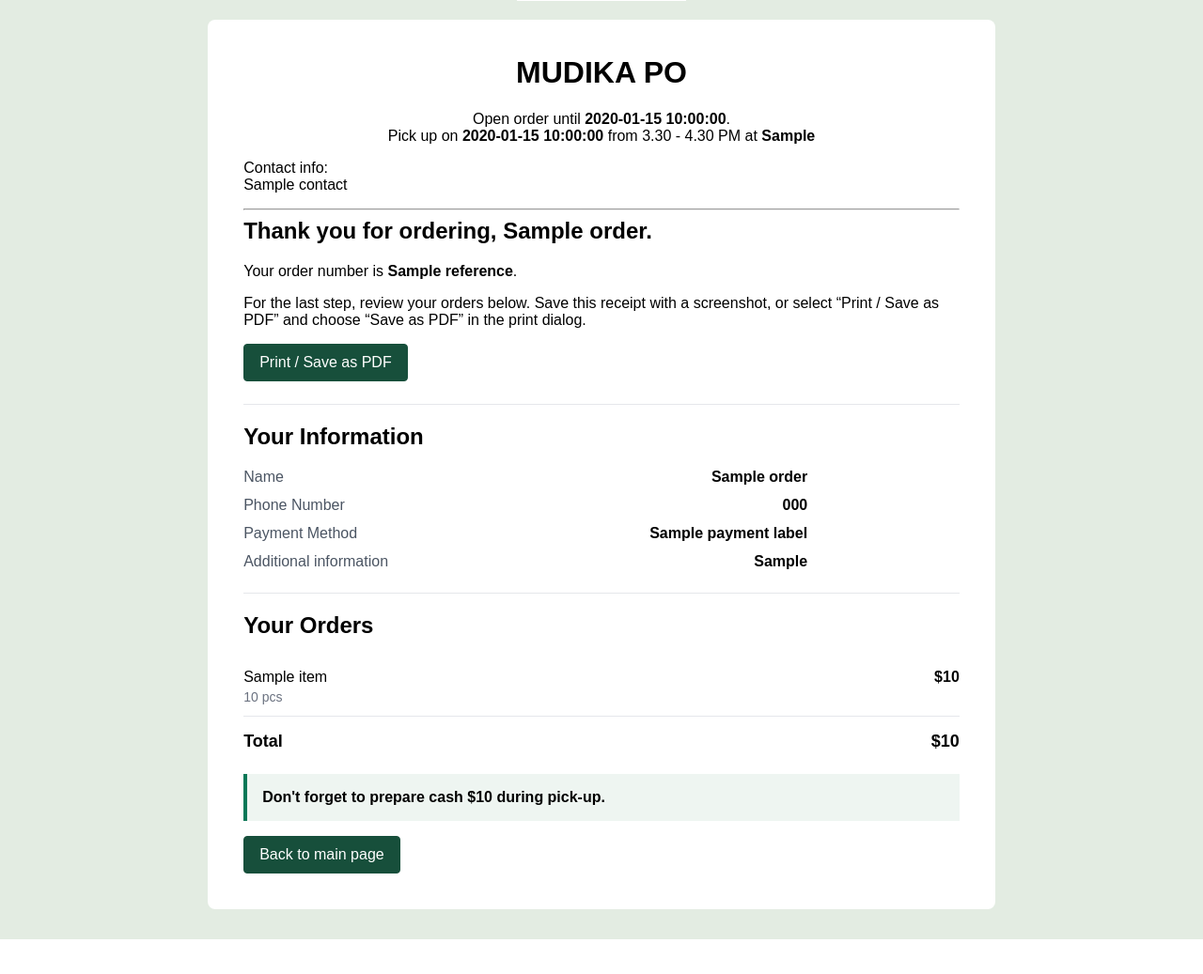
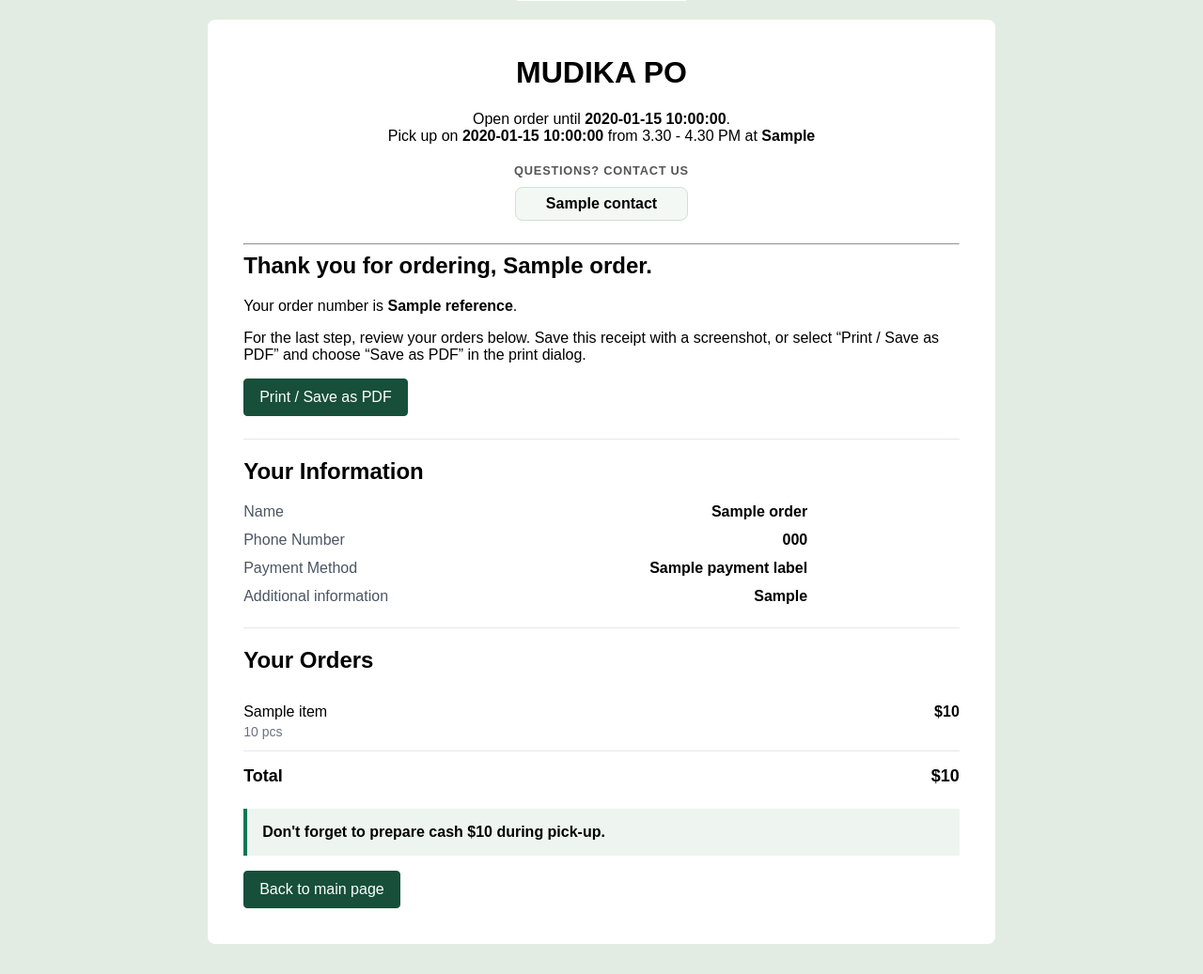
Before and after one commit to adhitamapatrick/mudika-po-website, a Flask app: template src/mudika/templates/order_success.html in a window 1280 px wide. Shown: the part 211-1248 px from the top of the page at 94% size. Before the commit the page ends 1211 px from the top, so only its background shows below. Run offline with Flask 3, Linux system fonts and the light colour scheme; the template is opened without the code that fills it: most values are stand-ins (such as "Sample title", 1, 10 or a date in 2020).

Commit message:
Show contact people as centered cards with tap-to-call numbers
Co-Authored-By: Claude Opus 5.5 <noreply@anthropic.com>
Claude-Session: https://claude.ai/code/session_0153JXUnJtfuyortFs4QAi1i

```diff
--- a/public/static/style.css
+++ b/public/static/style.css
@@ -708,7 +708,52 @@ body {
 }
 /* ---------- Added: contact info, closed notice, additional info field ---------- */
 .contact-info {
-  margin-top: 0;
+  margin: 20px 0 24px;
+  text-align: center;
+}
+
+.contact-info-title {
+  margin: 0 0 10px;
+  color: #555;
+  font-size: 0.8rem;
+  font-weight: 600;
+  letter-spacing: 0.06em;
+  text-transform: uppercase;
+}
+
+.contact-list {
+  display: flex;
+  flex-wrap: wrap;
+  justify-content: center;
+  gap: 10px;
+  margin: 0;
+  padding: 0;
+  list-style: none;
+}
+
+.contact-chip {
+  display: flex;
+  flex-direction: column;
+  align-items: center;
+  min-width: 150px;
+  padding: 8px 16px;
+  border: 1px solid #cfe0d6;
+  border-radius: 8px;
+  background: #f3f8f5;
+}
+
+.contact-name {
+  font-weight: 600;
+}
+
+.contact-phone {
+  color: #174f3b;
+  font-size: 0.95rem;
+  text-decoration: none;
+}
+
+.contact-phone:hover {
+  text-decoration: underline;
 }
 
 .orders-closed {
--- a/src/mudika/__init__.py
+++ b/src/mudika/__init__.py
@@ -43,6 +43,11 @@ def create_app():
     )
     app.secret_key = config.get_setting("FLASK_SECRET_KEY") or secrets.token_hex(32)
 
+    ### Template helpers ###
+    from .helpers import parse_contacts
+
+    app.jinja_env.filters["contacts"] = parse_contacts
+
     ### Pages ###
     from . import routes_admin, routes_customer
 
--- a/src/mudika/helpers.py
+++ b/src/mudika/helpers.py
@@ -69,6 +69,30 @@ def is_valid_phone(phone):
     return len(digits) == 10 or (len(digits) == 11 and digits.startswith("1"))
 
 
+PHONE_PATTERN = re.compile(r"\+?[\d][\d\s().-]{8,}\d")
+
+
+def parse_contacts(text):
+    """
+    Turn the admin's contact lines into a list for the order page, e.g.
+    "Patrick (647-000-0000)" -> {"name": "Patrick", "phone": "647-000-0000", "tel": "6470000000"}.
+    Lines without a phone number are shown as they are.
+    """
+    contacts = []
+    for line in (text or "").splitlines():
+        line = line.strip()
+        if not line:
+            continue
+        match = PHONE_PATTERN.search(line)
+        if match and is_valid_phone(match.group()):
+            phone = match.group().strip()
+            name = (line[: match.start()] + line[match.end():]).strip(" ,:-()")
+            contacts.append({"name": name, "phone": phone, "tel": re.sub(r"[^\d+]", "", phone)})
+        else:
+            contacts.append({"name": line, "phone": "", "tel": ""})
+    return contacts
+
+
 def payment_label(method, etransfer_email):
     if method == "etransfer":
         return f"E-transfer to {etransfer_email}" if etransfer_email else "E-transfer"
--- /dev/null
+++ b/src/mudika/templates/_contact_info.html
@@ -0,0 +1,17 @@
+{# Contact people, shown under the pickup info on the order page and receipt #}
+{% set contacts = settings.contact_info|contacts %}
+{% if contacts %}
+<section class="contact-info" aria-label="Contact info">
+    <p class="contact-info-title">Questions? Contact us</p>
+    <ul class="contact-list">
+        {% for contact in contacts %}
+        <li class="contact-chip">
+            <span class="contact-name">{{ contact.name }}</span>
+            {% if contact.phone %}
+            <a class="contact-phone" href="tel:{{ contact.tel }}">{{ contact.phone }}</a>
+            {% endif %}
+        </li>
+        {% endfor %}
+    </ul>
+</section>
+{% endif %}
--- a/src/mudika/templates/order_success.html
+++ b/src/mudika/templates/order_success.html
@@ -19,14 +19,7 @@
             Pick up on <strong>{{ pretty_date(schedule.pickup_date) }}</strong> from 3.30 - 4.30 PM at <strong>{{ schedule.pickup_location or 'Pickup location not set' }}</strong>
         </p>
         {% endif %}
-        {% if settings.contact_info %}
-        <p class="contact-info">
-        Contact info:
-        {% for contact in settings.contact_info.splitlines() %}
-        <br>{{ contact }}
-        {% endfor %}
-    </p>
-        {% endif %}
+        {% include '_contact_info.html' %}
 
         <hr>
 
```
Also changed, not shown: src/mudika/templates/home.html (+1 -8 lines).
